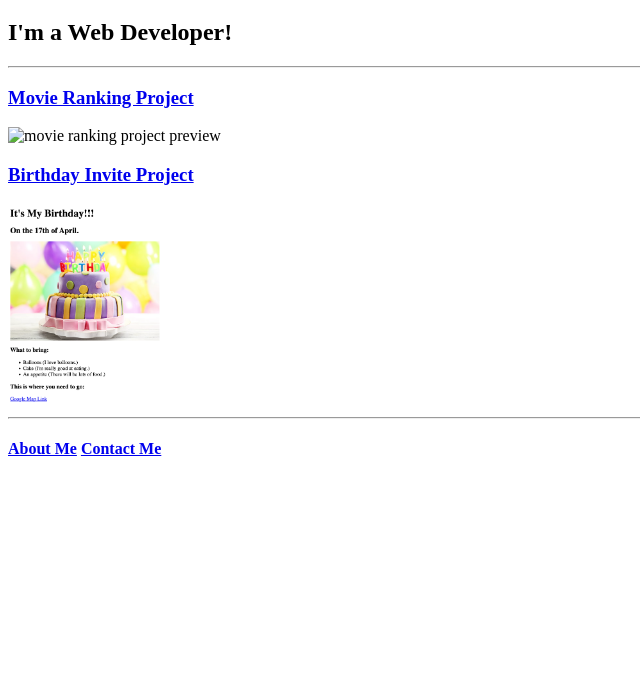
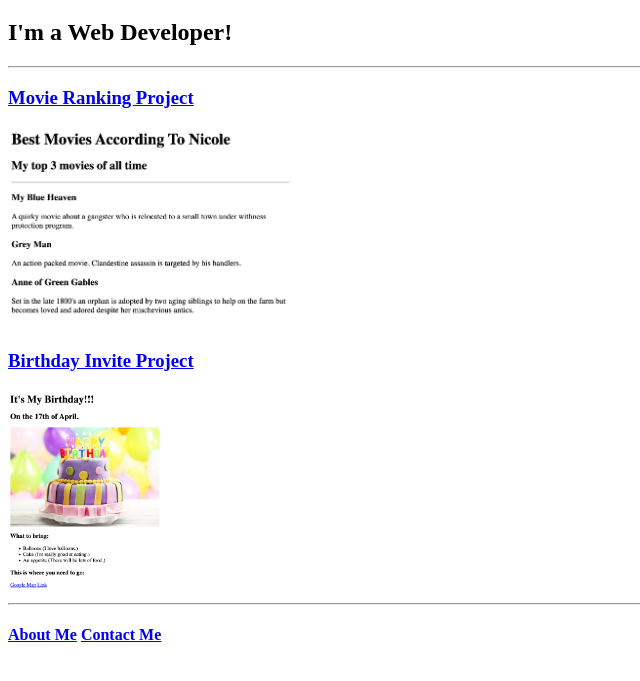
Before and after one commit to SaltySpruce/html-portfolio, a plain HTML site: page index.html in a window 1280 px wide. Shown: the part 61-742 px from the top of the page, without its empty margins (0-640 px from the left). Drawn offline with Linux system fonts and the light colour scheme.

Commit message:
Update index.html

```diff
--- a/index.html
+++ b/index.html
@@ -10,7 +10,7 @@
         <h2>I'm a Web Developer!</h2>
         <hr />
         <h3><a href="./public/Mymovies.html">Movie Ranking Project</a></h3>
-        <img src="../4.3 HTML Porfolio Project/assets/images/Movies.png" height="200" alt="movie ranking project preview"/>
+        <img src="./assets/images/Movies.png" height="200" alt="movie ranking project preview"/>
         <h3><a href="./public/mybirthday.html">Birthday Invite Project</a></h3>
         <img src="./assets/images/Birthday.png" height="200" alt="birthday invite project preview"/>
         <hr />
```
